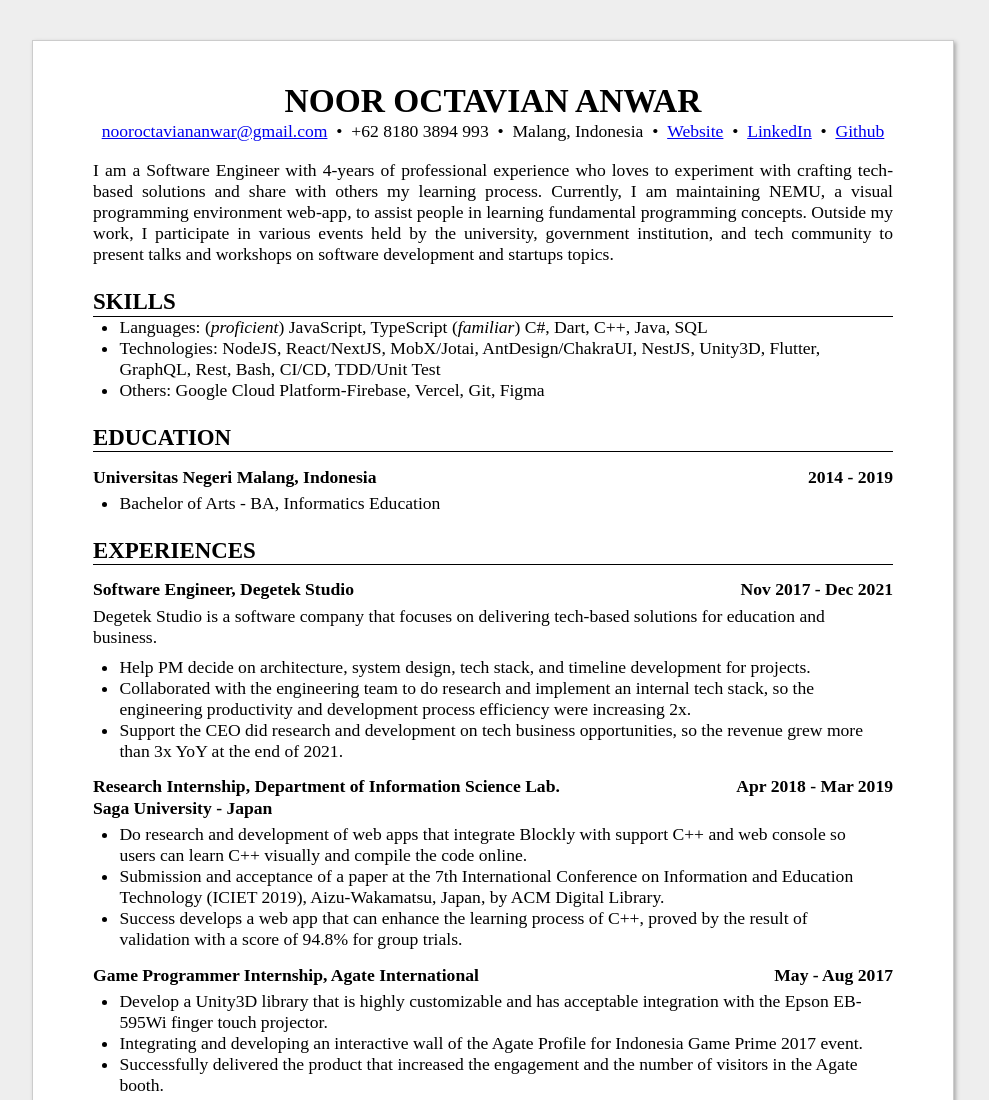
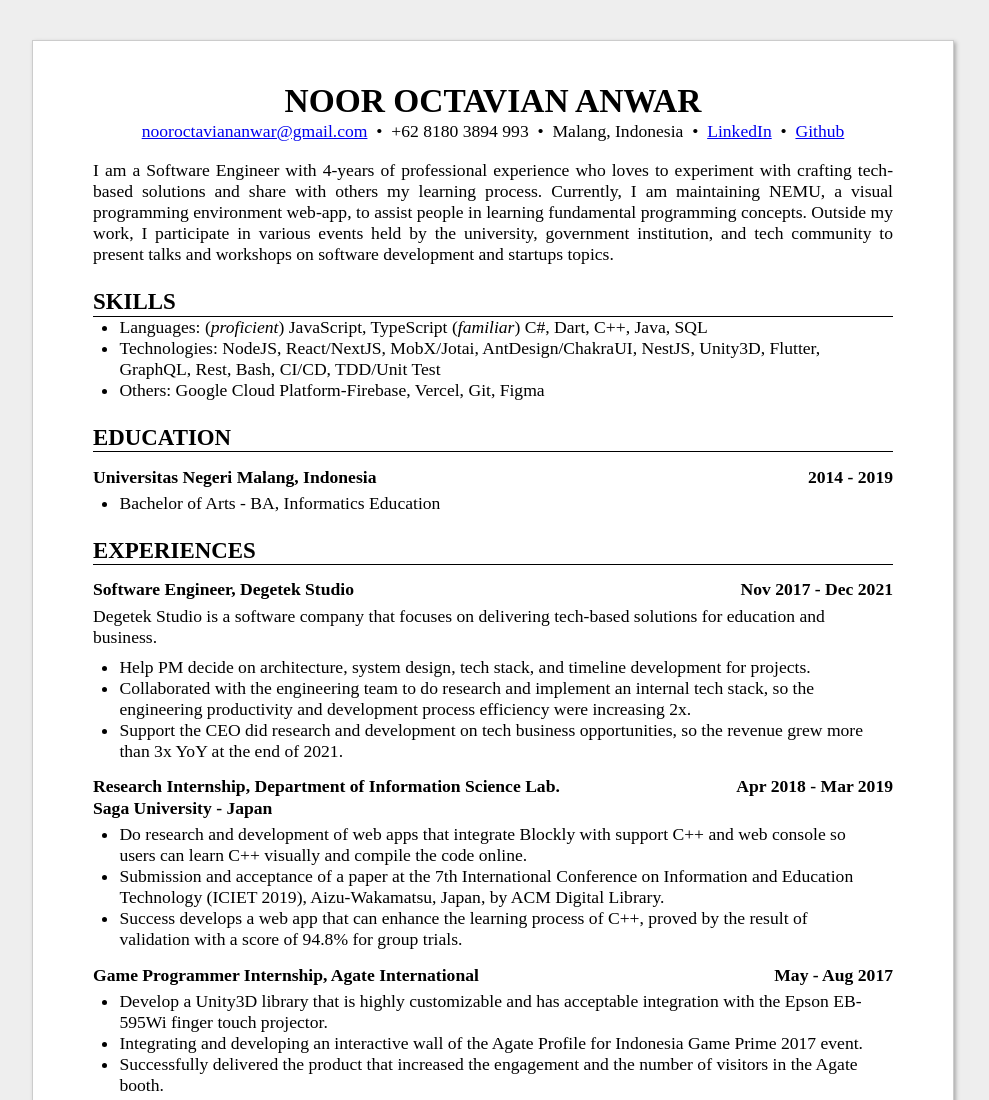
Before and after one commit to mikepqr/resume.md, a plain HTML site: page docs/index.html in a window 1280 px wide. Shown: the top 1100 px of the page, without its empty margins (147-1136 px from the left). Drawn offline with Linux system fonts and the light colour scheme.

Commit message:
Update the resume content

```diff
--- a/docs/index.html
+++ b/docs/index.html
@@ -144,7 +144,6 @@ h1+ul+p {
 <li><a href="&#109;&#97;&#105;&#108;&#116;&#111;&#58;&#110;&#111;&#111;&#114;&#111;&#99;&#116;&#97;&#118;&#105;&#97;&#110;&#97;&#110;&#119;&#97;&#114;&#64;&#103;&#109;&#97;&#105;&#108;&#46;&#99;&#111;&#109;">&#110;&#111;&#111;&#114;&#111;&#99;&#116;&#97;&#118;&#105;&#97;&#110;&#97;&#110;&#119;&#97;&#114;&#64;&#103;&#109;&#97;&#105;&#108;&#46;&#99;&#111;&#109;</a></li>
 <li>+62 8180 3894 993</li>
 <li>Malang, Indonesia</li>
-<li><a href="https://alvin.vercel.app">Website</a></li>
 <li><a href="https://www.linkedin.com/in/noor-octavian-anwar-alvin">LinkedIn</a></li>
 <li><a href="https://github.com/arrokh">Github</a></li>
 </ul>
```
Also changed, not shown: resume.html (+0 -1 lines), 2 other files.
